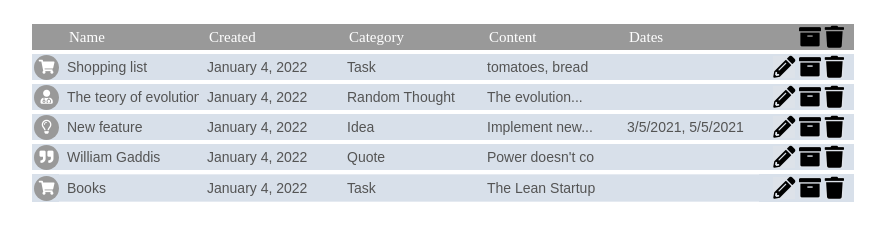
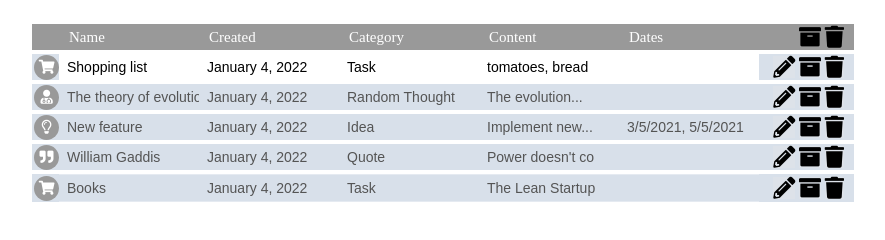
Before and after one commit to rryaboshtan/VanillaJSHardNotesApp, a plain HTML site: page index.html in a window 1280 px wide. Both pictures are taken after a click on the button 981 px from the left and 66 px from the top of the page. Shown: the whole page, without its empty margins (197-1082 px from the left). Drawn offline with Linux system fonts and the light colour scheme.

Commit message:
note edit is working

```diff
--- a/css/index.scss
+++ b/css/index.scss
@@ -53,9 +53,11 @@ i {
     thead tr {
         padding: 0;
         margin: 0;
-        color: #fff;
+        // color: #fff;
         background-color: #999999;
         td {
+        color: #fff;
+
             padding-left: 10px;
             &.first-column {
                 background-color: #999999;
@@ -82,6 +84,7 @@ i {
             width: 130px;
             padding: 0;
             margin: 0;
+            color: #ccc4c4;
             // background-color: #ced7e488;
             // font-size: 14px;
             &.command {
@@ -99,6 +102,9 @@ i {
                 padding-left: 8px;
                 height: 26px;
                 background-color: #ced7e488;
+                &:not(:disabled) {
+                    color: #000000ff;
+                }
             }
 
             &.first-column {
--- a/src/index.js
+++ b/src/index.js
@@ -9,7 +9,7 @@ const todos = [
       command: 'sdfd',
    },
    {
-      name: 'The teory of evolution',
+      name: 'The theory of evolution',
       created: new Date().toLocaleDateString('en-US', options),
       category: 'Random Thought',
       content: 'The evolution...',
@@ -62,7 +62,7 @@ function renderTodoList(todos) {
                <button><i class="fas fa-archive"></i></button>
                <button><i class="fas fa-trash"></i></button></td>`;
          } else {
-            str += `<td><input type="text" disabled value="${todo[todoField]}"></td>`;
+            str += `<td><input data-field="${todoField}" type="text" disabled value="${todo[todoField]}"></td>`;
          }
       }
       str += `</tr>`;
@@ -72,3 +72,37 @@ function renderTodoList(todos) {
 }
 
 renderTodoList(todos);
+addEvents();
+
+function addEvents() {
+   let isEditMode = false;
+
+   const editIcons = document.querySelectorAll('.fa-pencil-alt');
+   const editButtons = Array.from(editIcons).map(iconElement => iconElement.parentElement);
+   editButtons.forEach((editButton, index) => {
+      editButton.addEventListener('click', () => {
+         isEditMode = !isEditMode;
+         console.log('sdfsdfsdf');
+         const tbody = document.querySelector('.table-body');
+         const currentRow = tbody.children[index];
+
+         const inputs = currentRow.querySelectorAll('input');
+
+         inputs.forEach(input => {
+            if (!isEditMode) {
+               input.setAttribute('disabled', 'disabled');
+               input.style.backgroundColor = '#ced7e488';
+               return
+            }
+            input.removeAttribute('disabled');
+            input.style.backgroundColor = '#ffffff';
+
+            input.addEventListener('change', event => {
+               todos[index][input.dataset.field] = event.target.value;
+               console.log(todos);
+            });
+         });
+      });
+   });
+   console.log(editButtons);
+}
```
Also changed, not shown: css/index.css.
